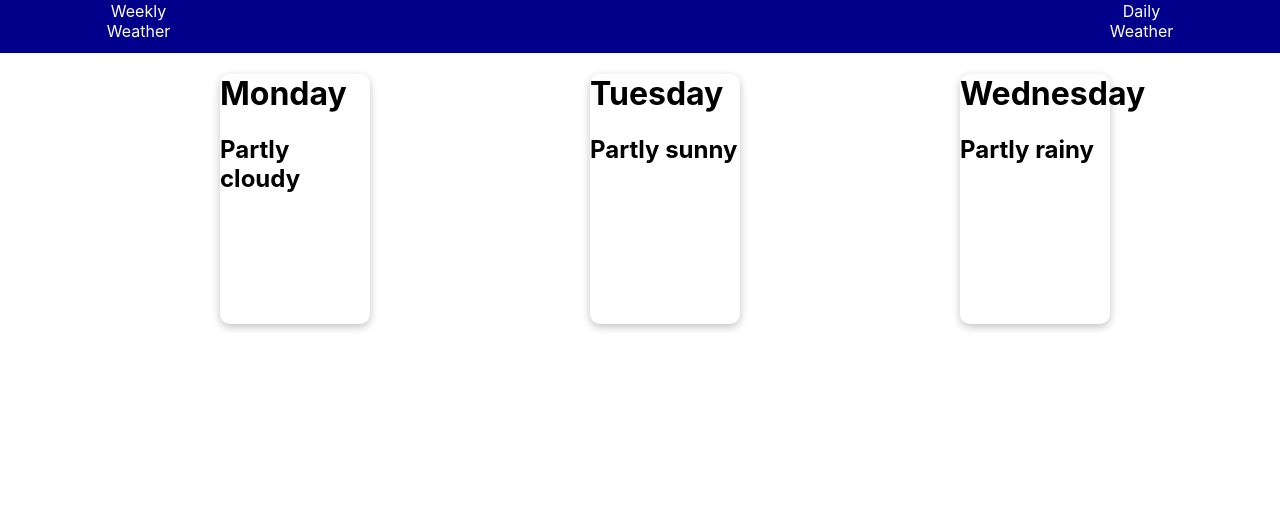
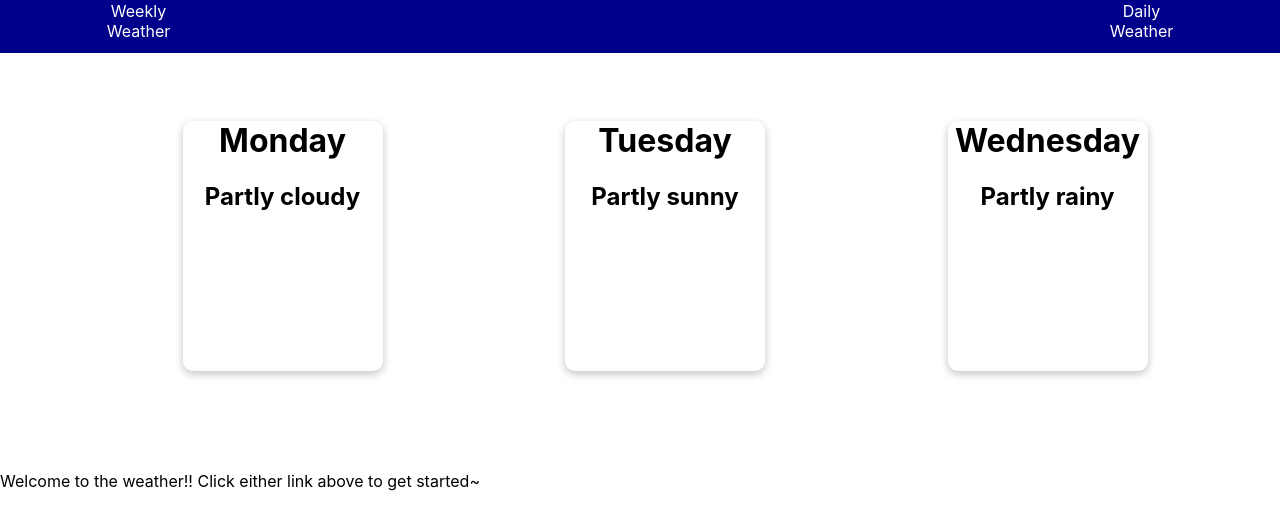
Before and after one commit to pcrain9/weather_app, a React (Create React App) app: page /weeklyweatherpage in a window 1280 px wide. Shown: the top 528 px of the page. Built offline with nearby package versions, Linux system fonts and the light colour scheme.

Commit message:
more changes

```diff
--- a/src/App.js
+++ b/src/App.js
@@ -10,10 +10,8 @@ function App() {
   return (
     <>
       <HomePage />
+
       <Switch>
-        <Route exact path="/">
-          <WelcomePage />
-        </Route>
         <Route path="/weeklyweatherpage">
           <WeeklyWeatherPage />
         </Route>
@@ -21,6 +19,7 @@ function App() {
           <DailyWeatherPage />
         </Route>
       </Switch>
+      <WelcomePage />
     </>
   )
 }
--- a/src/UI/Card.module.css
+++ b/src/UI/Card.module.css
@@ -1,6 +1,6 @@
 .card{
     height:250px;
-    width:150px;
+    width:200px;
     border-radius: 10px;
     box-shadow: rgba(0, 0, 0, 0.24) 0px 3px 8px;
 }
--- a/src/components/WeeklyWeather.js
+++ b/src/components/WeeklyWeather.js
@@ -16,6 +16,7 @@ function WeeklyWeather() {
                 DUMMY_WEATHER.map(element => {
                     return(
                     <DailyWeather
+                    key={element.id}
                     id={element.id}
                     day={element.day}
                     forecast={element.forecast} />)
--- a/src/components/WeeklyWeather.module.css
+++ b/src/components/WeeklyWeather.module.css
@@ -2,5 +2,17 @@
     display: flex;
     flex-direction: row;
     justify-content: space-evenly;
+    margin-top:100px;
+    animation: loadWeather .5s ease-in;
+    text-align: center;
+}
+
+@keyframes loadWeather {
+    0%{
+        transform: translateY(25%);
+    }
+    100%{
+        transform: translateY(0);
+    }
 
 }
--- a/src/pages/HomePage.module.css
+++ b/src/pages/HomePage.module.css
@@ -1,8 +1,11 @@
 .nav{
+    position:fixed;
+    top:0;
     display: flex;
     flex-direction: row;
     justify-content: space-between;
     background-color: darkblue;
+    width:100%;
 }
 
 .weekly_weather{
--- a/src/pages/WelcomePage.js
+++ b/src/pages/WelcomePage.js
@@ -4,7 +4,7 @@ import classes from './WelcomePage.module.css';
 
 function WelcomePage() {
     return (
-        <div className={classes.WelcomePage}>
+        <div className={classes.welcome_page}>
             Welcome to the weather!!  Click either link above to get started~
         </div>
     )
--- a/src/pages/WelcomePage.module.css
+++ b/src/pages/WelcomePage.module.css
@@ -0,0 +1,3 @@
+.welcome_page{
+    margin-top:100px;
+}
```
